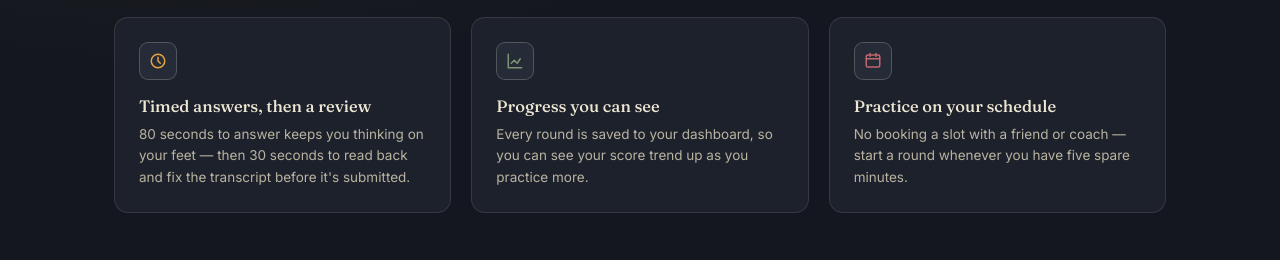
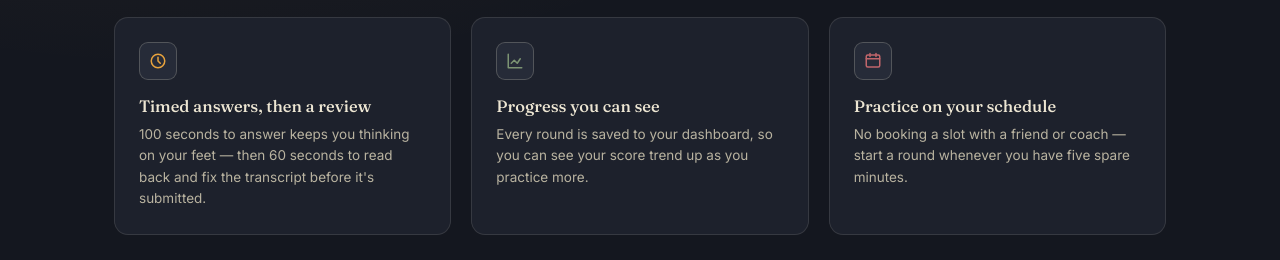
Before and after one commit to altamashh1/The-Green-Room, a plain HTML site: page frontend/index.html in a window 1280 px wide. Shown: the part 1809-2069 px from the top of the page. Drawn offline with Linux system fonts and the light colour scheme.

Commit message:
Docs: fix answer/review timings and drop removed "end early" feature
Answer window is 100s and the review window 60s (were 80s/30s). The
end-early-for-feedback button was replaced by "Cancel & exit", which
discards the round — update the README and landing card to match.

Co-Authored-By: Claude Sonnet 5 <noreply@anthropic.com>

```diff
--- a/frontend/index.html
+++ b/frontend/index.html
@@ -401,7 +401,7 @@
           <div class="feature-card">
             <div class="feature-icon"><svg width="18" height="18" viewBox="0 0 24 24" fill="none" stroke="#E8A33D" stroke-width="2" stroke-linecap="round" stroke-linejoin="round"><circle cx="12" cy="12" r="9"/><path d="M12 7v5l3 3"/></svg></div>
             <h3>Timed answers, then a review</h3>
-            <p>80 seconds to answer keeps you thinking on your feet — then 30 seconds to read back and fix the transcript before it's submitted.</p>
+            <p>100 seconds to answer keeps you thinking on your feet — then 60 seconds to read back and fix the transcript before it's submitted.</p>
           </div>
           <div class="feature-card">
             <div class="feature-icon"><svg width="18" height="18" viewBox="0 0 24 24" fill="none" stroke="#7C9473" stroke-width="2" stroke-linecap="round" stroke-linejoin="round"><path d="M3 3v18h18M7 15l4-4 4 4 4-6"/></svg></div>
```
Also changed, not shown: README.md.
